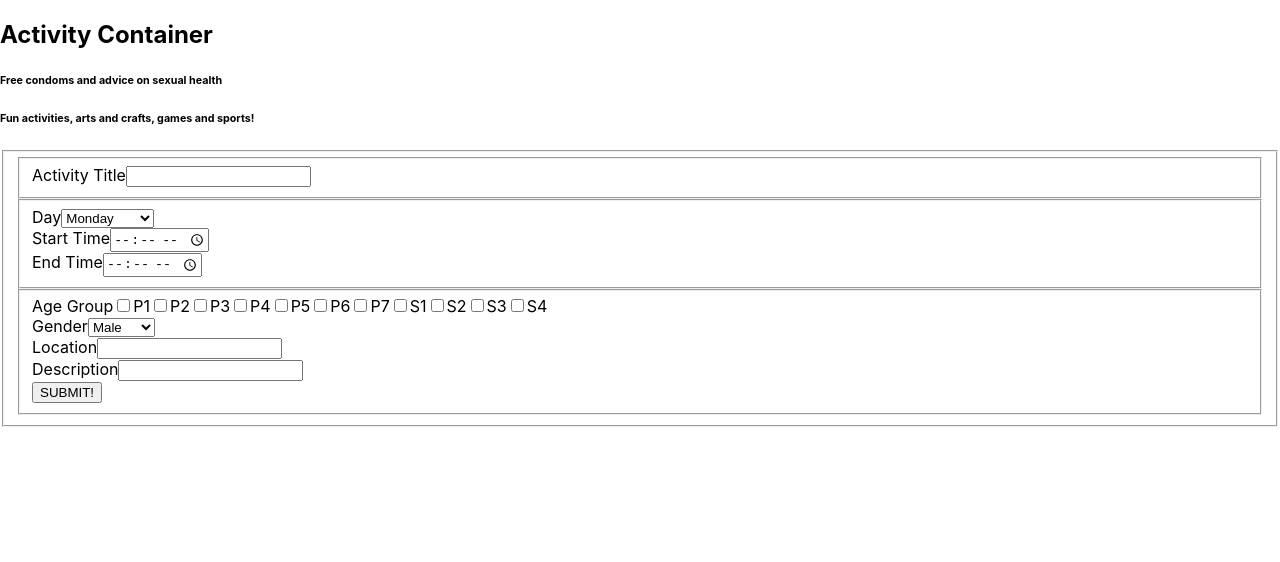
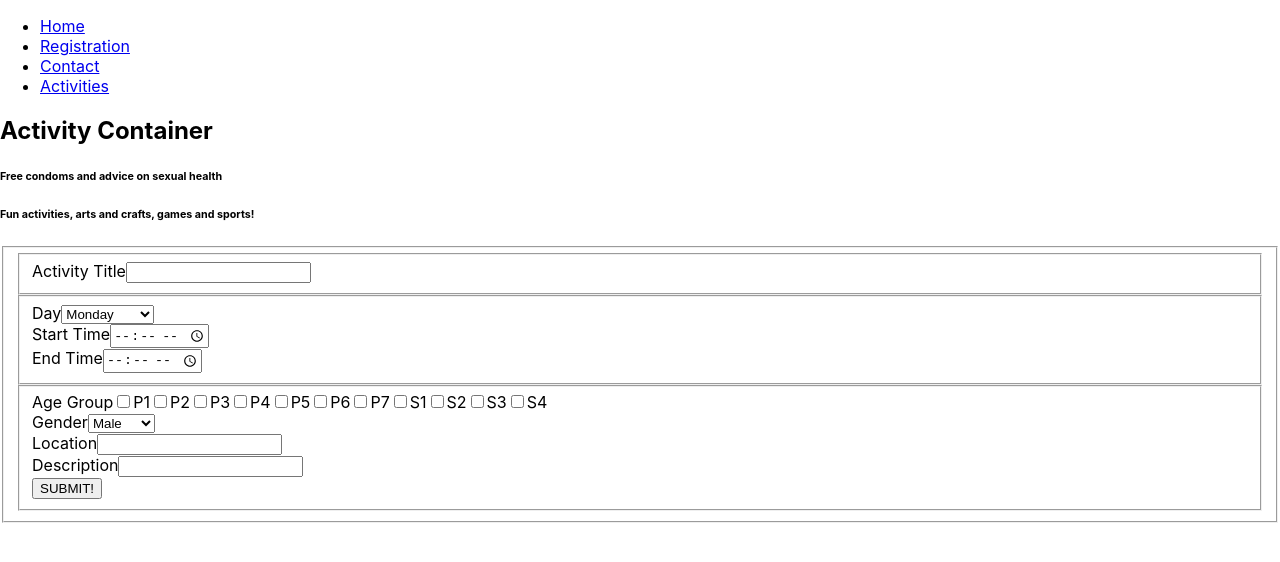
Before and after one commit to Fidelma/PYCP, a React (Create React App) app in the folder client/: page /activities in a window 1280 px wide. Shown: the top 562 px of the page. Built offline with nearby package versions, Linux system fonts and the light colour scheme.

Commit message:
NavBar added to all routes

```diff
--- a/client/src/containers/HomePageContainer.js
+++ b/client/src/containers/HomePageContainer.js
@@ -3,6 +3,7 @@ import ContactContainer from './ContactContainer';
 import PersonContainer from './PersonContainer';
 import ActivityContainer from './ActivityContainer';
 import RegistrationContainer from './RegistrationContainer';
+import NavBar from '../components/navigation/NavBar';
 import {BrowserRouter as Router, Route, Switch} from 'react-router-dom';
 
 class HomePageContainer extends Component {
@@ -199,6 +200,7 @@ class HomePageContainer extends Component {
     return(
       <Router>
         <React.Fragment>
+        <NavBar />
         <Route exact path="/" render={this.renderMain} />
         <Route exact path="/registration" component={RegistrationContainer} />
         <Route exact path="/contact" render={this.renderContact} />
```
